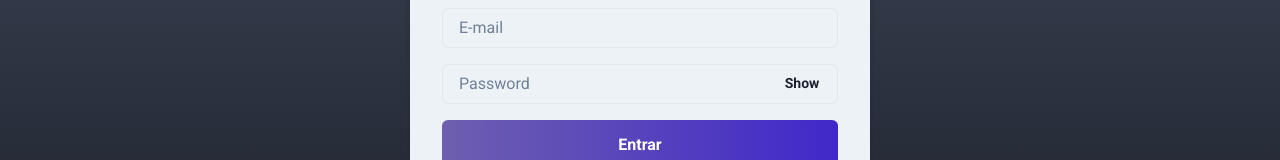
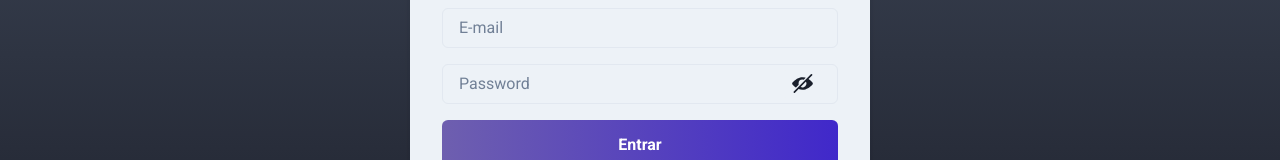
Before and after one commit to DaksonC/apptasks, a React (Vite) app: page /login in a window 1280 px wide. Shown: the part 386-546 px from the top of the page. Built offline with nearby package versions, Linux system fonts and the light colour scheme.

Commit message:
feat: finaliza layout da LoginPage

```diff
--- a/package.json
+++ b/package.json
@@ -9,6 +9,7 @@
     "preview": "vite preview"
   },
   "dependencies": {
+    "@chakra-ui/icons": "^2.0.11",
     "@chakra-ui/react": "^2.3.7",
     "@emotion/react": "^11",
     "@emotion/styled": "^11",
--- a/src/page/LoginPage/index.tsx
+++ b/src/page/LoginPage/index.tsx
@@ -1,3 +1,4 @@
+import { ViewIcon, ViewOffIcon } from "@chakra-ui/icons";
 import {
   Box,
   Grid,
@@ -8,6 +9,7 @@ import {
   InputGroup,
   Button,
   InputRightElement,
+  Icon,
 } from "@chakra-ui/react";
 import { useState } from "react";
 
@@ -92,7 +94,11 @@ export function LoginPage() {
                 />
                 <InputRightElement width="4.5rem">
                   <Button h="1.75rem" size="sm" onClick={handleClick}>
-                    {show ? "Hide" : "Show"}
+                    {show ? (
+                      <Icon as={ViewIcon} boxSize="1.5em" />
+                    ) : (
+                      <Icon as={ViewOffIcon} boxSize="1.5em" />
+                    )}
                   </Button>
                 </InputRightElement>
               </InputGroup>
```
Also changed, not shown: 1 other file (tests, documents, lock files or other folders).
